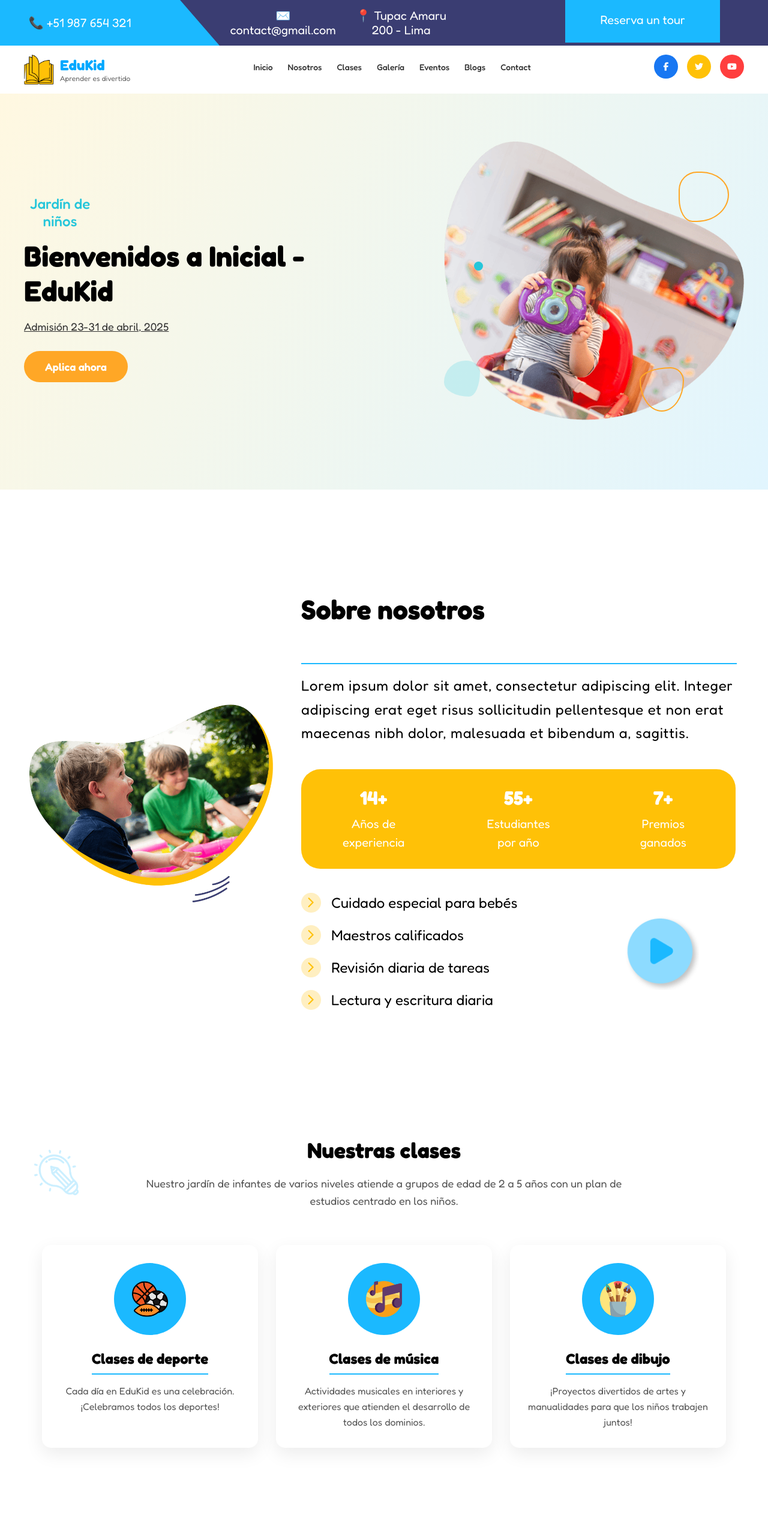
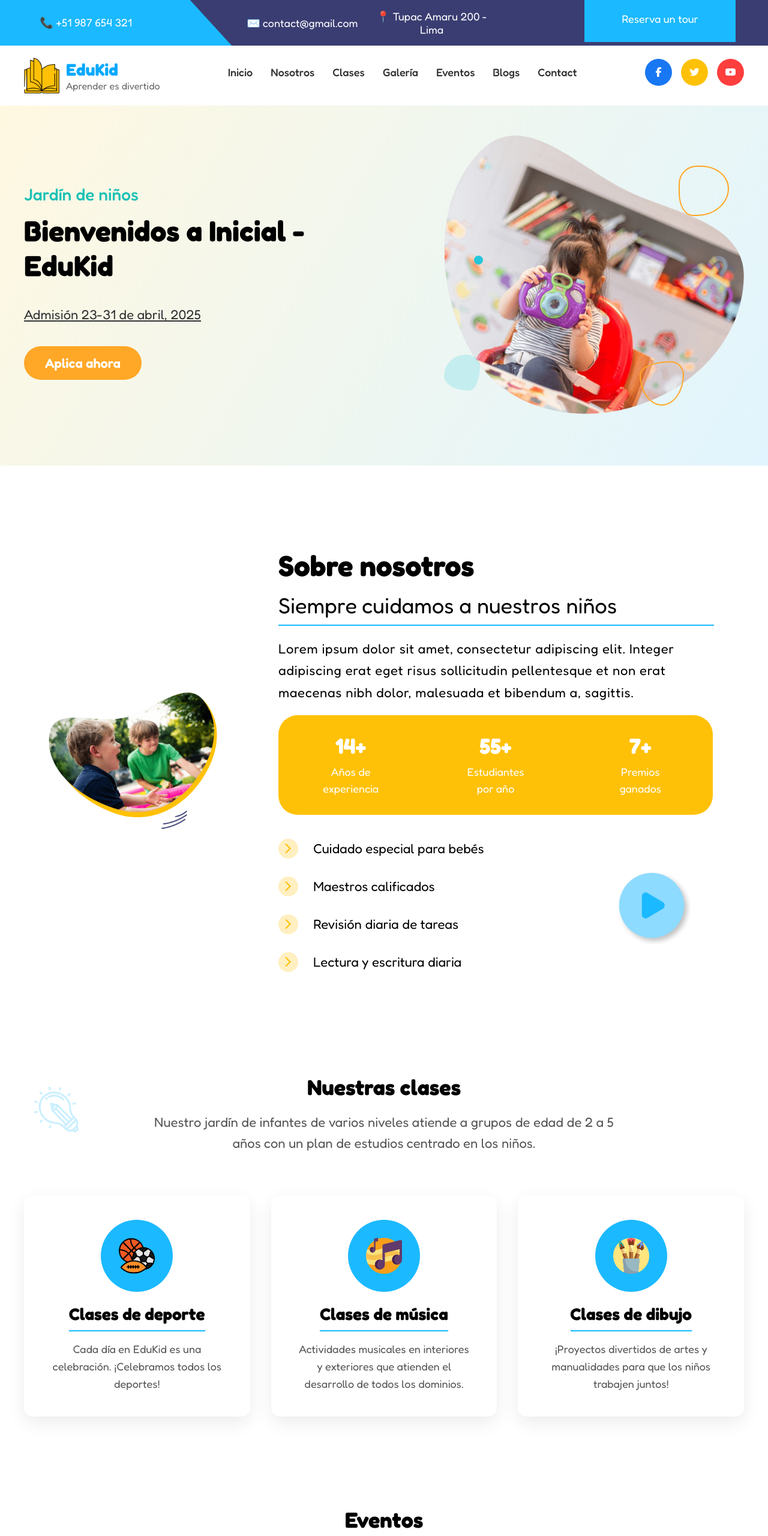
Before and after one commit to FabiCasC/web-colegio-preescolar, a plain HTML site: page index.html in a window 1280 px wide. Shown: the top 2560 px of the page at 60% size. Drawn offline with Linux system fonts and the light colour scheme.

Commit message:
feature: fix bugs

```diff
--- a/styles.css
+++ b/styles.css
@@ -11,10 +11,27 @@
   --color-negro: #000000;
   --color-celesteoscuro: #0072ff;
   --color-gris: #c7cae9;
+  --color-verdeazulado: #1DC1B6;
   --fuente-fredoka: "Fredoka", sans-serif;
+
+  /* Variables para espaciado consistente */
+  --spacing-xs: 10px;
+  --spacing-sm: 20px;
+  --spacing-md: 40px;
+  --spacing-lg: 70px;
+  --spacing-xl: 50px;
+
+  /* Variables para tamaños de texto */
+  --text-xs: 14px;
+  --text-sm: 16px;
+  --text-md: 18px;
+  --text-lg: 22px;
+  --text-xl: 28px;
+  --text-2xl: 36px;
+  --text-3xl: 48px;
 }
+
 /*aqui puse la misma fuente para todo*/
-
 * {
   margin: 0;
   padding: 0;
@@ -22,17 +39,13 @@
   text-decoration: none;
 }
 
-/* Espaciado general entre secciones */
+/* Espaciado general entre secciones - ajustado para ser más consistente */
 section {
-  margin-bottom: 100px; }
-
-.sobre-nosotros,
-.events {
-  margin-bottom: 100px;
+  margin-bottom: var(--spacing-xl);
 }
 
 main {
-  padding-top: 40px;
+  padding-top: 1rem; /* o incluso 0.5rem si lo quieres más pegado aún */
 }
 
 .cabecera-pag {
@@ -44,6 +57,7 @@ main {
   height: 76px;
   box-sizing: border-box;
 }
+
 .contacto {
   display: flex;
   justify-content: space-between;
@@ -55,9 +69,10 @@ main {
 
 span,
 a.btn-tour {
-  font-size: 20px;
+  font-size: var(--text-md);
   font-weight: 400;
 }
+
 span {
   width: 24%;
   text-align: center;
@@ -68,8 +83,8 @@ span {
   background-color: var(--color-celeste);
   width: 16em;
   text-align: center;
-  margin-right: 4em;
-  margin-left: 4em;
+  margin-right: 3em;
+  margin-left: 3em;
   cursor: pointer;
   height: 25px;
 }
@@ -92,12 +107,12 @@ span {
   height: 25px;
 }
 
-/* Barra de navegación principal */
+/* Barra de navegación principal - texto agrandado */
 .main-nav {
   background-color: white;
-  padding: 15px 0;
+  padding: var(--spacing-sm) 0;
   box-shadow: 0 2px 5px rgba(0, 0, 0, 0.1);
-  margin-bottom: 0px;
+  margin-bottom: 0;
 }
 
 .main-nav .container {
@@ -106,7 +121,7 @@ span {
   align-items: center;
   max-width: 1200px;
   margin: 0 auto;
-  padding: 0 20px;
+  padding: 0 var(--spacing-sm);
 }
 
 .logo {
@@ -116,32 +131,33 @@ span {
 }
 
 .logo-img {
-  width: 50px;
-  height: 50px;
+  width: 60px;
+  height: 60px;
 }
 
 .logo-text h1 {
   color: #00a8ff;
-  font-size: 24px;
+  font-size: var(--text-xl);
   margin-bottom: 0;
 }
 
 .logo-text p {
   color: #666;
-  font-size: 12px;
+  font-size: var(--text-sm);
   margin-bottom: 0;
 }
 
 .menu ul {
   display: flex;
   list-style: none;
-  gap: 25px;
+  gap: 30px;
 }
 
 .menu ul li a {
   text-decoration: none;
   color: #333;
   font-weight: 500;
+  font-size: var(--text-md);
   transition: color 0.3s;
 }
 
@@ -158,8 +174,8 @@ span {
   display: flex;
   justify-content: center;
   align-items: center;
-  width: 40px;
-  height: 40px;
+  width: 45px;
+  height: 45px;
   border-radius: 50%;
   color: white;
   transition: transform 0.3s;
@@ -185,7 +201,7 @@ span {
 .hero-section {
   position: relative;
   background: linear-gradient(120deg, #fff8e1 0%, #e1f5fe 100%);
-  padding: 80px 20px;
+  padding: var(--spacing-xl) var(--spacing-md);
   overflow: hidden;
 }
 
@@ -207,32 +223,34 @@ span {
   justify-content: space-between;
   position: relative;
   z-index: 1;
+  gap: var(--spacing-lg);
 }
 
 .hero-content {
-  max-width: 500px;
-  padding-right: 20px;
+  max-width: 550px;
+  padding-right: var(--spacing-md);
 }
 
 .hero-subtitle {
   display: block;
-  font-size: 24px;
+  font-size: var(--text-xl);
   font-weight: 500;
-  color: #26c6da;
+  color: var(--color-verdeazulado);
   margin-bottom: 15px;
+  white-space: nowrap;
 }
 
 .hero-title {
-  font-size: 48px;
+  font-size: var(--text-3xl);
   font-weight: 900;
   line-height: 1.2;
-  margin-bottom: 20px;
+  margin-bottom: var(--spacing-md);
   color: #000;
 }
 
 .hero-date {
-  font-size: 18px;
-  margin-bottom: 30px;
+  font-size: var(--text-lg);
+  margin-bottom: var(--spacing-md);
   text-decoration: underline;
   color: #333;
 }
@@ -241,7 +259,7 @@ span {
   display: inline-block;
   background-color: #ffa726;
   color: white;
-  font-size: 18px;
+  font-size: var(--text-lg);
   font-weight: 600;
   padding: 15px 35px;
   border-radius: 30px;
@@ -309,10 +327,9 @@ span {
   border-radius: 50%;
 }
 
-
-/* Estilos para la sección de Nuestras Clases */
+/* Sección de Nuestras Clases */
 .clases-section {
-  padding: 80px 20px;
+  padding: var(--spacing-xl) var(--spacing-md);
   background-color: #ffffff;
   font-family: var(--fuente-fredoka);
 }
@@ -320,11 +337,12 @@ span {
 .clases-container {
   max-width: 1200px;
   margin: 0 auto;
+  margin-bottom: var(--spacing-xl);
 }
 
 .clases-header {
   text-align: center;
-  margin-bottom: 60px;
+  margin-bottom: var(--spacing-lg);
   position: relative;
 }
 
@@ -341,14 +359,14 @@ span {
 }
 
 .clases-title {
-  font-size: 36px;
+  font-size: var(--text-2xl);
   font-weight: 700;
-  margin-bottom: 20px;
+  margin-bottom: var(--spacing-sm);
   color: #000000;
 }
 
 .clases-subtitle {
-  font-size: 18px;
+  font-size: var(--text-lg);
   max-width: 800px;
   margin: 0 auto;
   line-height: 1.6;
@@ -358,14 +376,13 @@ span {
 .clases-cards {
   display: flex;
   justify-content: center;
-  gap: 30px;
-  flex-wrap: wrap;
+  gap: 35px;
 }
 
 .clase-card {
   background-color: #ffffff;
   border-radius: 15px;
-  padding: 30px;
+  padding: var(--spacing-md);
   text-align: center;
   width: 300px;
   box-shadow: 0 10px 30px rgba(0, 0, 0, 0.08);
@@ -385,7 +402,7 @@ span {
   display: flex;
   align-items: center;
   justify-content: center;
-  margin: 0 auto 25px;
+  margin: 0 auto var(--spacing-sm);
 }
 
 .clase-icon {
@@ -394,60 +411,66 @@ span {
 }
 
 .clase-title {
-  font-size: 24px;
+  font-size: var(--text-xl);
   font-weight: 700;
   margin-bottom: 15px;
   color: #000000;
 }
 
 .clase-description {
-  font-size: 16px;
+  font-size: var(--text-md);
   line-height: 1.6;
   color: #555555;
 }
-
 
 /*Sección sobre nosotros*/
 .sobre-nosotros {
   display: flex;
   align-items: center;
   justify-content: center;
-  padding: 2em;
+  padding: var(--spacing-lg);
   box-sizing: border-box;
   justify-content: space-evenly;
-  margin-top: 0px;
-  margin-bottom: 100px;
+  margin-top: 0;
+  margin-bottom: var(--spacing-xl);
+  gap: var(--spacing-lg);
 }
+
 .nosotros-cont {
   max-width: 900px;
 }
+
 .tituloCart {
-  font-size: 45px;
+  font-size: var(--text-3xl);
   width: 331px;
   height: 59px;
   line-height: 125%;
   font-weight: 700;
 }
+
 .subtituloCart {
-  margin-top: 9px;
-  margin-bottom: 16px;
+  margin-top: 15px;
+  margin-bottom: 20px;
   font-weight: 400;
-  font-size: 32px;
+  font-size: var(--text-2xl);
+  color: var(--color-negro);
   line-height: 125%;
   width: 726px;
-  height: 39px;
+  height: auto;
 }
 
 .parrafoCart {
   width: 746px;
   font-weight: 400;
-  font-size: 24px;
+  font-size: var(--text-lg);
   line-height: 165%;
   letter-spacing: 0.03em;
 }
+
 img {
   max-width: 100%;
 }
+
 #img-niños {
   width: 100%;
   max-width: 700px;
@@ -460,8 +483,8 @@ img {
   border-radius: 32px;
   width: 724px;
   height: 166px;
-  margin-top: 2.5em;
-  margin-bottom: 2.5em;
+  margin-top: var(--spacing-sm);
+  margin-bottom: var(--spacing-md);
   display: flex;
   align-items: center;
   justify-content: space-around;
@@ -471,18 +494,19 @@ img {
   display: flex;
   flex-direction: column;
   align-items: center;
-  gap: 10px;
+  gap: 15px;
 }
 
 strong {
   height: 38px;
-  font-size: 32px;
+  font-size: var(--text-2xl);
   font-weight: 700;
   line-height: 125%;
   letter-spacing: 2%;
 }
+
 .txt-estats {
-  font-size: 20px;
+  font-size: var(--text-md);
   line-height: 155%;
   width: 116px;
 }
@@ -490,24 +514,28 @@ strong {
 #datos-y-btn-info {
   display: flex;
   align-items: center;
+  gap: var(--spacing-md);
 }
 
 .datos-nos-cont {
   display: flex;
   flex-direction: column;
   align-items: center;
-  gap: 21px;
+  gap: 30px;
 }
+
 .datos-nos {
   display: flex;
   align-items: center;
-  gap: 17px;
+  gap: 25px;
 }
+
 .txt-datos {
   width: 400px;
   text-align: left;
-  font-size: 24px;
+  font-size: var(--text-lg);
 }
+
 #click-nosotros {
   width: 130px;
   height: 130px;
@@ -515,47 +543,46 @@ strong {
   cursor: pointer;
 }
 
-
 /* Sección Eventos */
 .events {
   text-align: center;
   max-width: 1200px;
   margin: 0 auto;
-  padding: 0 20px;
-  margin-top: 80px;
-  margin-bottom: 100px;
+  padding: 0 var(--spacing-md);
+  margin-top: var(--spacing-xl);
+  margin-bottom: var(--spacing-xl);
 }
 
 .events h2 {
-  font-size: 32px;
-  margin-bottom: 5px;
+  font-size: var(--text-2xl);
+  margin-bottom: 10px;
 }
 
 .events h3 {
-  font-size: 24px;
-  margin-bottom: 40px;
+  font-size: var(--text-xl);
+  margin-bottom: var(--spacing-lg);
   color: #666;
 }
 
 .event-cards {
   display: flex;
-  gap: 30px;
+  gap: 35px;
   flex-wrap: wrap;
   justify-content: center;
 }
 
 .event-card {
   background-color: white;
-  border-radius: 10px;
+  border-radius: 30px;
   overflow: hidden;
   border: 2px dashed var(--color-amarillo);
-  padding: 20px;
+  padding: var(--spacing-sm);
   flex: 1;
   min-width: 280px;
   max-width: 350px;
   display: flex;
   flex-direction: column;
-  margin-bottom: 20px;
+  margin-bottom: var(--spacing-md);
 }
 
 .event-card img {
@@ -563,11 +590,11 @@ strong {
   height: 200px;
   object-fit: cover;
   border-radius: 8px;
-  margin-bottom: 15px;
+  margin-bottom: 20px;
 }
 
 .event-content {
-  padding: 20px 15px;
+  padding: var(--spacing-md) 15px;
   text-align: center;
   display: flex;
   flex-direction: column;
@@ -577,13 +604,13 @@ strong {
 }
 
 .event-content h4 {
-  font-size: 22px;
-  margin-bottom: 15px;
+  font-size: var(--text-xl);
+  margin-bottom: 20px;
   color: var(--color-azulosc);
 }
 
 .event-content p {
-  font-size: 16px;
+  font-size: var(--text-md);
   color: #555;
   line-height: 1.5;
 }
@@ -593,12 +620,10 @@ strong {
   display: none;
 }
 
-
 /*Call to action*/
-/* Estilos para la sección CTA */
 .cta-section {
   background-color: var(--color-celeste);
-  padding: 50px 20px;
+  padding: var(--spacing-lg) var(--spacing-md);
   margin-bottom: 0;
 }
 
@@ -608,6 +633,7 @@ strong {
   display: flex;
   justify-content: space-between;
   align-items: center;
+  gap: var(--spacing-lg);
 }
 
 .cta-text {
@@ -615,12 +641,12 @@ strong {
 }
 
 .cta-subtitle {
-  font-size: 20px;
-  margin-bottom: 5px;
+  font-size: var(--text-lg);
+  margin-bottom: 10px;
 }
 
 .cta-title {
-  font-size: 36px;
+  font-size: var(--text-2xl);
   font-weight: 700;
   margin: 0;
 }
@@ -629,7 +655,7 @@ strong {
   background-color: #ff9933;
   color: white;
   padding: 18px 35px;
-  font-size: 1.2rem;
+  font-size: var(--text-lg);
   border-radius: 40px;
   font-weight: 600;
   text-decoration: none;
@@ -640,31 +666,35 @@ strong {
   background-color: #ff8000;
 }
 
-/* Footer */
+/* Footer - espaciado ajustado */
 .footer {
   background-color: var(--color-azulosc);
   color: var(--color-fd-blanco);
-  padding: 40px 20px;
+  padding: var(--spacing-lg) var(--spacing-md);
   line-height: 150%;
-  margin-top: 0 !important
+  margin-top: 0 !important;
 }
+
 .footer-social {
   display: flex;
   justify-content: space-between;
   align-items: center;
-  padding: 30px 40px;
+  padding: var(--spacing-lg) var(--spacing-lg);
   background-color: var(--color-azulosc);
   color: var(--color-fd-blanco);
   font-weight: bold;
-  font-size: 20px;
+  font-size: var(--text-lg);
 }
+
 .footer-social h3 {
   margin: 0;
 }
+
 .icons-social {
   display: flex;
-  gap: 10px;
+  gap: 15px;
 }
+
 .icons-social a {
   background-color: var(--color-celeste);
   color: var(--color-fd-blanco);
@@ -678,16 +708,18 @@ strong {
   border-radius: 50%;
   transition: all .5s ease;
 }
+
 .icons-social a:hover {
   background-color: var(--color-celesteoscuro);
 }
+
 .contenedor {
   display: flex;
   flex-wrap: wrap;
   justify-content: space-between;
   max-width: 1200px;
   margin: auto;
-  gap: 40px;
+  gap: var(--spacing-lg);
 }
 
 .footer-columna {
@@ -700,36 +732,40 @@ strong {
 .footer-columna h2,
 h3 {
   font-weight: 600;
-  margin-bottom: 25px;
+  margin-bottom: var(--spacing-md);
   color: var(--color-fd-blanco);
   border-bottom: 2px solid var(--color-celeste);
   padding-bottom: 10px;
   display: inline-block;
 }
+
 .footer-social h4 {
   font-size: 150%;
   font-weight: 600;
-  margin-bottom: 25px;
+  margin-bottom: var(--spacing-md);
   color: var(--color-fd-blanco);
   text-align: center;
 }
+
 .footer-columna li,
 a {
   color: var(--color-fd-blanco);
-  font-size: 14px;
-  margin-bottom: 10px;
+  font-size: var(--text-sm);
+  margin-bottom: 12px;
   display: block;
   transition: all .3s ease;
   text-decoration: none;
 }
+
 .footer-columna p {
   color: #c7cae9;
-  font-size: 14px;
-  margin-bottom: 10px;
+  font-size: var(--text-sm);
+  margin-bottom: 12px;
   display: block;
   transition: all .3s ease;
   text-decoration: none;
 }
+
 .footer-columna li a:hover {
   color: var(--color-celeste);
   padding-left: 6px;
@@ -747,7 +783,7 @@ a {
 
 .footer-columna form input {
   width: 100%;
-  padding: 10px;
+  padding: 12px;
   margin-bottom: 15px;
   border: 1px solid #555;
   background-color: transparent;
@@ -756,6 +792,7 @@ a {
   outline: none;
   transition: border 0.3s ease;
 }
+
 .footer-columna input:focus {
   border-color: var(--color-celeste);
   outline: none;
@@ -763,7 +800,7 @@ a {
 
 .footer-columna form button {
   width: 100%;
-  padding: 10px;
+  padding: 12px;
   background: linear-gradient(90deg, #00c6ff, #0072ff);
   color: var(--color-fd-blanco);
   border: none;
@@ -787,18 +824,20 @@ a {
   display: flex;
   justify-content: space-between;
   align-items: center;
-  padding: 10px 20px;
-  font-size: 13px;
-  gap: 20px;
+  padding: 15px var(--spacing-md);
+  font-size: var(--text-xs);
+  gap: var(--spacing-md);
   flex-wrap: wrap;
 }
+
 .izquierda-le {
   display: flex;
   align-items: center;
   flex-wrap: nowrap;
 }
+
 .derecha-ri {
-  gap: 15px;
+  gap: 20px;
   flex-shrink: 0;
   display: flex;
   align-items: center;
@@ -814,15 +853,18 @@ a {
   text-decoration: underline, none;
   color: var(--color-celeste);
 }
+
 .izquierda-le h4:hover {
   text-decoration: underline;
 }
+
 .izquierda-le {
   display: flex;
   align-items: baseline;
   white-space: nowrap;
   flex-grow: 1;
 }
+
 .izquierda-le h4 {
   display: inline-block;
   vertical-align: middle;
```
